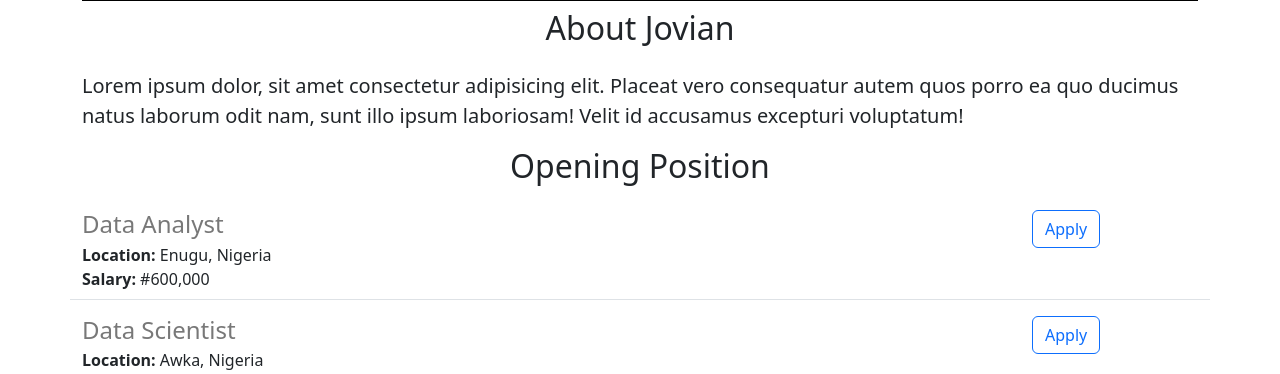
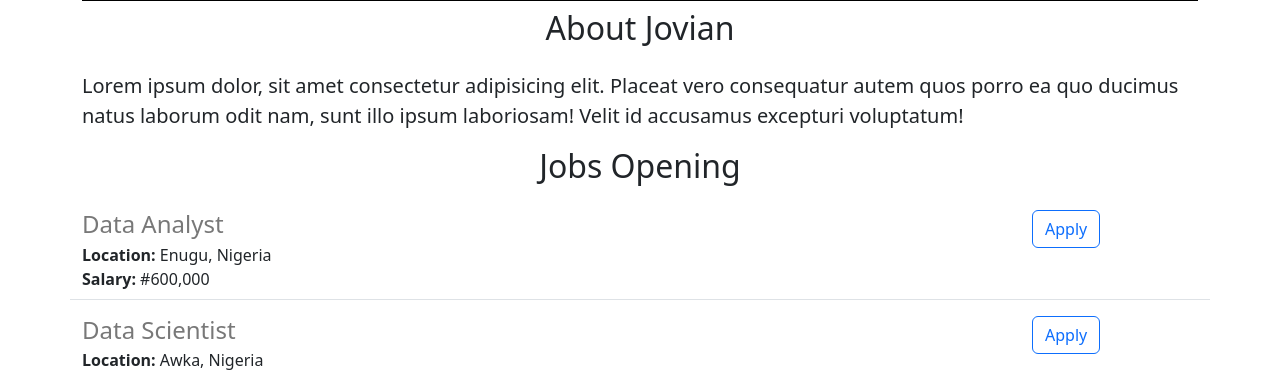
Before and after one commit to michaelonyedika/jovial-career-website-2, a Flask app: page / in a window 1280 px wide. Shown: the part 455-829 px from the top of the page. Run offline with Flask 3, Linux system fonts and the light colour scheme.

Commit message:
updates home.html

```diff
--- a/templates/home.html
+++ b/templates/home.html
@@ -32,7 +32,7 @@
         illo ipsum laboriosam! Velit id accusamus excepturi voluptatum!
       </p>
 
-      <h2 class="text-center mt-2 mb-4">Opening Position</h2>
+      <h2 class="text-center mt-2 mb-4">Jobs Opening</h2>
 
       <div>
         {% for job in jobs %}
```
